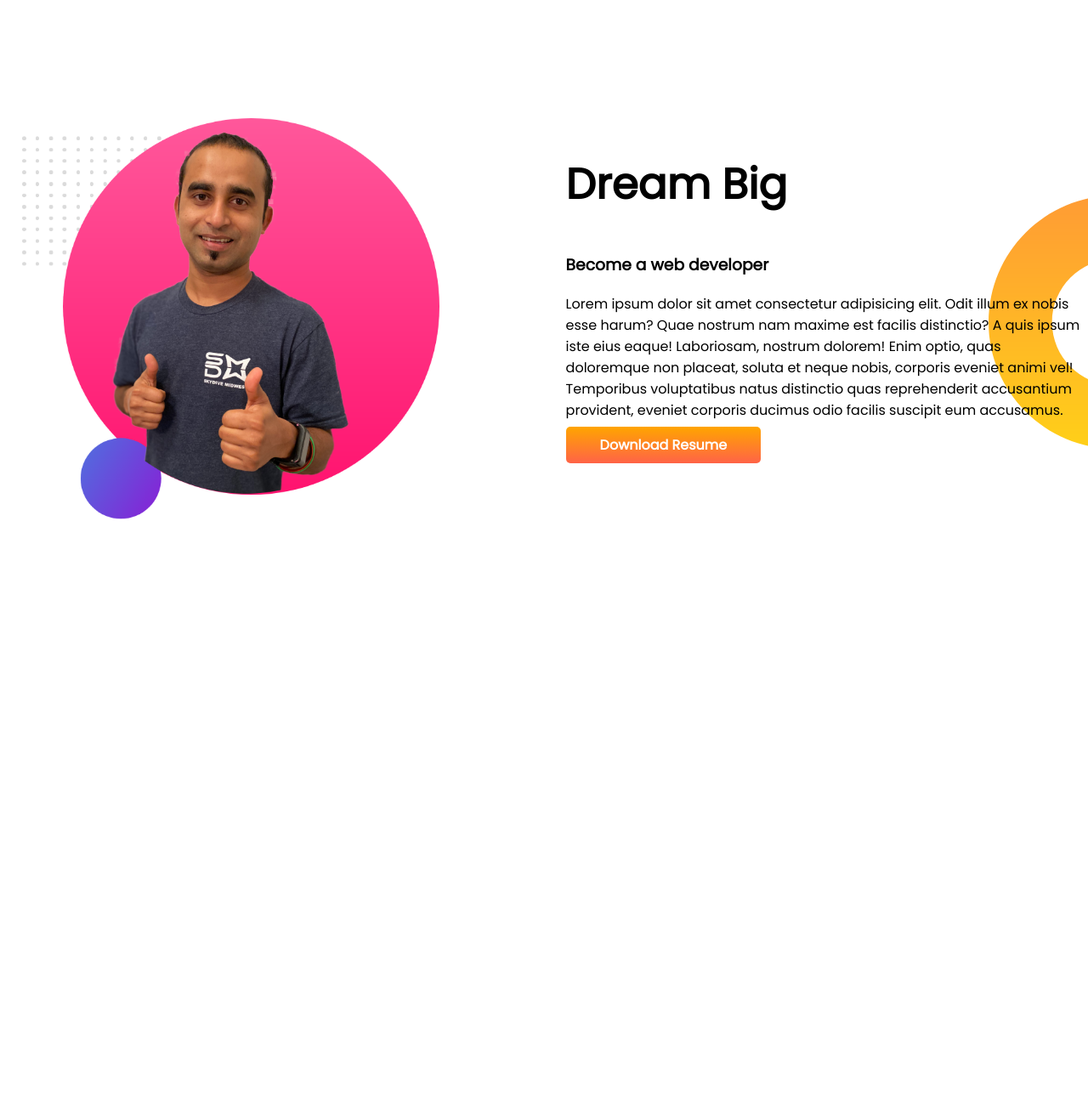
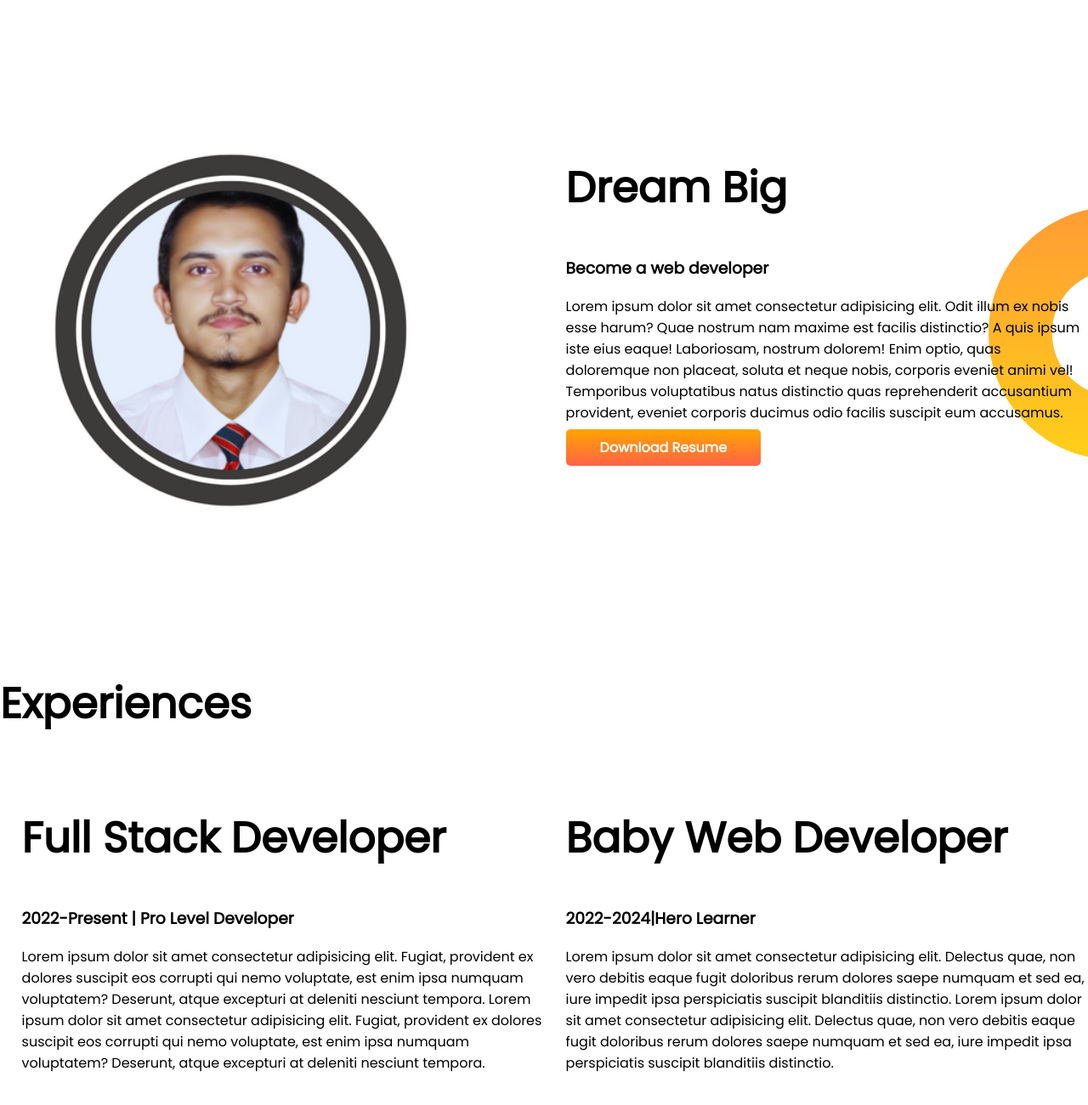
Before and after one commit to RifatBinAnwar/developer-portfolio, a plain HTML site: page index.html in a window 1280 px wide. Shown: the part 506-1806 px from the top of the page at 85% size. Before the commit the page ends 1274 px from the top, so only its background shows below. Drawn offline with Linux system fonts and the light colour scheme.

Commit message:
picture add

```diff
--- a/index.html
+++ b/index.html
@@ -14,7 +14,7 @@
   </head>
 
   <body>
-    <section class="top-banner">
+    <section class="top-banner flexible-container">
       <div class="half-width">
         <h1>Welcome To</h1>
         <h1><span class="orange-color">Rifat Bin Anwar</span> World</h1>
@@ -33,13 +33,16 @@
         >
       </div>
       <div class="half-width">
-        <img src="images/jhankar.png" alt="" />
+        <img src="images/White Elegant Minimalistic Background Twitter Profile Picture.png" alt="" />
       </div>
     </section>
 
-    <section class="dream-big">
+    <section class="dream-big flexible-container">
       <div class="half-width">
-        <img src="images/jhankar2.png" alt="" />
+        <img
+          src="images/White Elegant Minimalistic Background Twitter Profile Picture.png"
+          alt=""
+        />
       </div>
 
       <div class="half-width">
@@ -62,5 +65,37 @@
         >
       </div>
     </section>
+
+    <section class="experience-area">
+      <h1>Experiences</h1>
+      <div class="flexible-container">
+        <div class="half-width">
+          <h1>Full Stack Developer</h1>
+          <h3>2022-Present | Pro Level Developer</h3>
+          <p>
+            Lorem ipsum dolor sit amet consectetur adipisicing elit. Fugiat,
+            provident ex dolores suscipit eos corrupti qui nemo voluptate, est
+            enim ipsa numquam voluptatem? Deserunt, atque excepturi at deleniti
+            nesciunt tempora. Lorem ipsum dolor sit amet consectetur adipisicing
+            elit. Fugiat, provident ex dolores suscipit eos corrupti qui nemo
+            voluptate, est enim ipsa numquam voluptatem? Deserunt, atque
+            excepturi at deleniti nesciunt tempora.
+          </p>
+        </div>
+        <div class="half-width">
+          <h1>Baby Web Developer</h1>
+          <h3>2022-2024|Hero Learner</h3>
+          <p>
+            Lorem ipsum dolor sit amet consectetur adipisicing elit. Delectus
+            quae, non vero debitis eaque fugit doloribus rerum dolores saepe
+            numquam et sed ea, iure impedit ipsa perspiciatis suscipit
+            blanditiis distinctio. Lorem ipsum dolor sit amet consectetur
+            adipisicing elit. Delectus quae, non vero debitis eaque fugit
+            doloribus rerum dolores saepe numquam et sed ea, iure impedit ipsa
+            perspiciatis suscipit blanditiis distinctio.
+          </p>
+        </div>
+      </div>
+    </section>
   </body>
 </html>
--- a/style.css
+++ b/style.css
@@ -8,7 +8,7 @@ h1{
 .orange-color{
     color: orange;
 }
-section{
+.flexible-container{
     display: flex;
     margin-bottom: 150px;
 }
```
Also changed, not shown: images/White Elegant Minimalistic Background Twitter Profile Picture.png (added).
